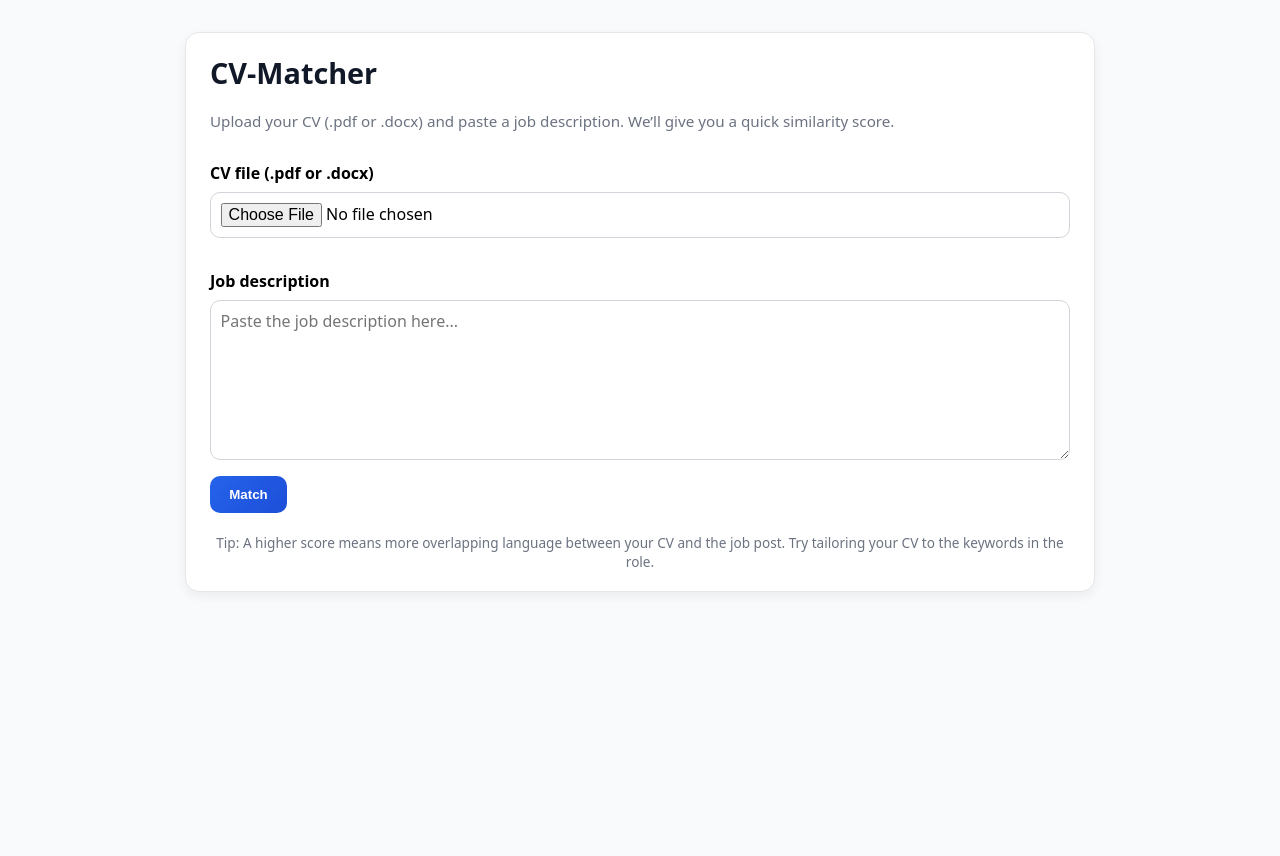
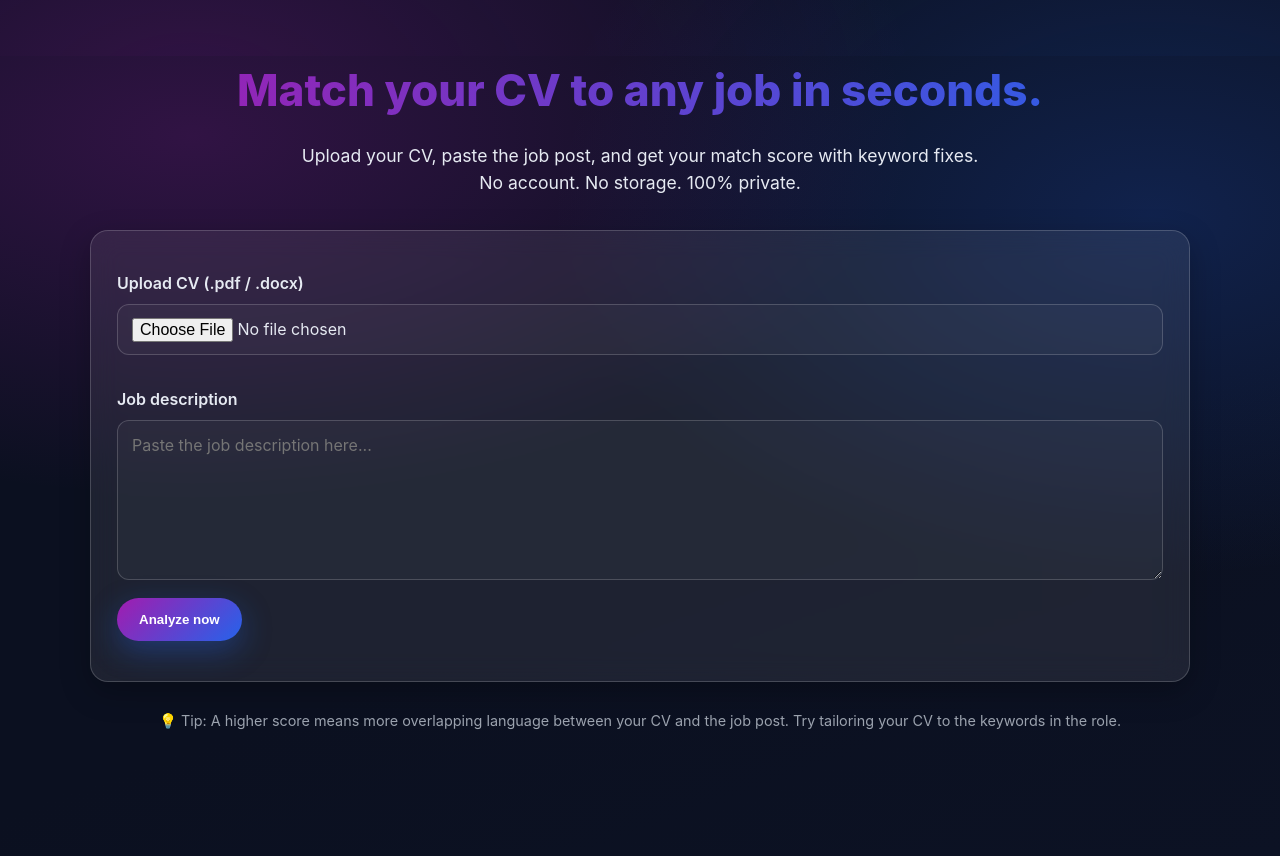
Before and after one commit to ikramch23/cv-matcher, a Django app: page / in a window 1280 px wide. Before the commit the page ends 592 px from the top, so only its background shows below. Run offline with Django 5.2, Linux system fonts and the light colour scheme.

Commit message:
Neon theme + hero

```diff
--- a/matcher/static/css/style.css
+++ b/matcher/static/css/style.css
@@ -1,108 +1,77 @@
-:root {
-    color-scheme: light dark;
-  }
+/* ===== CV-Matcher — Aurora Neon theme ===== */
+:root{
+  --bg-1:#0B1020; --txt:#E6EAF2; --muted:#9CA3AF;
+  --glass: rgba(255,255,255,.08); --glass-border: rgba(255,255,255,.18);
+  --brand-2:#A21CAF; --brand-3:#2563EB; --ok:#22D3EE; --shadow: 0 10px 30px rgba(37,99,235,.35);
+  --radius: 18px;
+}
 
-  body {
-    font-family: system-ui, -apple-system, Segoe UI, Roboto, sans-serif;
-    margin: 0;
-    padding: 2rem;
-    background: #f9fafb;
-  }
+html,body{
+  height:100%;
+  margin:0;
+  background:
+    radial-gradient(1200px 600px at 15% 10%, rgba(162,28,175,.25), transparent 60%),
+    radial-gradient(1000px 600px at 90% 20%, rgba(37,99,235,.22), transparent 60%),
+    linear-gradient(160deg, #0B1020 0%, #0B1020 60%, #0C1224 100%);
+  color:var(--txt);
+  font-family: Inter, system-ui, -apple-system, Segoe UI, Roboto, "Helvetica Neue", Arial;
+  line-height:1.55;
+}
 
-  .card {
-    max-width: 860px;
-    margin: 0 auto;
-    background: #fff;
-    border: 1px solid #e5e7eb;
-    border-radius: 14px;
-    padding: 1.25rem 1.5rem;
-    box-shadow: 0 4px 12px rgba(0,0,0,0.06);
-  }
+.container{ width:min(1100px,92vw); margin: 56px auto; }
 
-  h1 {
-    margin-top: 0;
-    font-size: 1.8rem;
-    font-weight: 700;
-    color: #111827;
-  }
+/* Hero */
+.hero{ text-align:center; margin-bottom:34px; }
+.hero h1{
+  font-size: clamp(28px, 5vw, 44px);
+  font-weight: 800;
+  background: linear-gradient(90deg,var(--brand-2),var(--brand-3));
+  -webkit-background-clip: text;
+  -webkit-text-fill-color: transparent;
+  margin:0 0 12px;
+}
+.tagline{ font-size:1.1rem; color:var(--txt); }
 
-  label {
-    font-weight: 600;
-    display: block;
-    margin: 1rem 0 .5rem;
-  }
+/* Card */
+.card{
+  background: var(--glass);
+  border: 1px solid var(--glass-border);
+  border-radius: var(--radius);
+  backdrop-filter: blur(14px);
+  -webkit-backdrop-filter: blur(14px);
+  padding: 24px 26px;
+  box-shadow: 0 10px 30px rgba(0,0,0,.25);
+}
 
-  input[type="file"],
-  textarea {
-    width: 100%;
-    font: inherit;
-    border-radius: 10px;
-    border: 1px solid #d1d5db;
-    padding: 0.6rem;
-  }
+label{ font-weight:600; display:block; margin: 16px 0 8px; }
+input[type="file"], textarea{
+  width:100%; font:inherit; color:var(--txt);
+  border-radius: 12px; padding: 12px 14px;
+  background: rgba(255,255,255,.03);
+  border:1px solid var(--glass-border);
+}
+textarea{ min-height: 160px; resize: vertical; }
+.row{ display:grid; gap:16px; }
 
-  textarea {
-    min-height: 160px;
-    resize: vertical;
-  }
+.btn{
+  margin-top: 18px; display:inline-block; border:0; cursor:pointer;
+  padding: 14px 22px; font-weight:700; color:white; border-radius:999px;
+  background: linear-gradient(135deg, var(--brand-2), var(--brand-3));
+  box-shadow: var(--shadow);
+  transition: transform .15s ease, box-shadow .15s ease;
+}
+.btn:hover{ transform: translateY(-1px) scale(1.01); }
 
-  .row {
-    display: grid;
-    gap: 1rem;
-    grid-template-columns: 1fr;
-  }
+.result{
+  margin-top: 22px; padding: 18px 20px; border-radius: 14px;
+  background: rgba(255,255,255,.05); border:1px solid rgba(255,255,255,.12);
+}
+.result h2{ margin-top:0; font-size:1.4rem; }
 
-  .btn {
-    margin-top: 1rem;
-    display: inline-block;
-    padding: 0.7rem 1.2rem;
-    border-radius: 10px;
-    border: 0;
-    background: linear-gradient(135deg, #2563eb, #1d4ed8);
-    color: white;
-    font-weight: 600;
-    cursor: pointer;
-    transition: transform 0.15s ease, box-shadow 0.15s ease;
-  }
+progress{ width:100%; height:14px; border-radius: 999px; overflow:hidden; }
+progress::-webkit-progress-bar{ background: rgba(255,255,255,.12); border-radius: 999px; }
+progress::-webkit-progress-value{
+  background: linear-gradient(90deg, var(--brand-2), var(--brand-3));
+}
 
-  .btn:hover {
-    transform: translateY(-2px);
-    box-shadow: 0 6px 16px rgba(37,99,235,0.3);
-  }
-
-  .muted {
-    color: #6b7280;
-    font-size: 0.95rem;
-  }
-
-  .result {
-    margin-top: 1.25rem;
-    padding: 0.9rem 1rem;
-    border-radius: 12px;
-    background: #f3f4f6;
-    border: 1px solid #e5e7eb;
-  }
-
-  progress {
-    width: 100%;
-    height: 14px;
-    border-radius: 8px;
-    overflow: hidden;
-  }
-
-  progress::-webkit-progress-bar {
-    background-color: #e5e7eb;
-    border-radius: 8px;
-  }
-
-  progress::-webkit-progress-value {
-    background-color: #2563eb;
-    border-radius: 8px;
-  }
-
-  footer {
-    margin-top: 1.25rem;
-    font-size: 0.85rem;
-    color: #6b7280;
-    text-align: center;
-  }
+footer{ margin-top: 28px; font-size:.9rem; color: var(--muted); text-align:center; }
--- a/matcher/templates/home.html
+++ b/matcher/templates/home.html
@@ -4,24 +4,29 @@
   <meta charset="utf-8" />
   <meta name="viewport" content="width=device-width, initial-scale=1" />
   <title>CV-Matcher</title>
-  <!-- External CSS -->
-  <link rel="stylesheet" href="{% static 'css/style.css' %}?v=1">
-  <!-- External JS -->
-  <script defer src="{% static 'js/app.js' %}?v=1"></script>
+
+  <!-- Neon CSS + JS -->
+  <link rel="stylesheet" href="{% static 'css/style.css' %}?v=200">
+  <script defer src="{% static 'js/app.js' %}?v=200"></script>
 </head>
 <body>
+  <div class="container">
+    <!-- Hero Section -->
+    <header class="hero">
+      <h1>Match your CV to any job in seconds.</h1>
+      <p class="tagline">
+        Upload your CV, paste the job post, and get your match score with keyword fixes.<br>
+        <span class="muted">No account. No storage. 100% private.</span>
+      </p>
+    </header>
+
+    <!-- Main Card -->
     <div class="card">
-    <h1>CV-Matcher</h1>
-    <p class="muted">
-      Upload your CV (.pdf or .docx) and paste a job description.
-      We’ll give you a quick similarity score.
-    </p>
-
       <form method="post" enctype="multipart/form-data">
         {% csrf_token %}
         <div class="row">
           <div>
-          <label for="cv">CV file (.pdf or .docx)</label>
+            <label for="cv">Upload CV (.pdf / .docx)</label>
             <input id="cv" name="cv" type="file" accept=".pdf,.docx,.txt" required />
           </div>
           <div>
@@ -29,20 +34,22 @@
             <textarea id="jd" name="jd" placeholder="Paste the job description here..." required>{{ jd_text|default_if_none:"" }}</textarea>
           </div>
         </div>
-      <button class="btn" type="submit">Match</button>
+        <button class="btn" type="submit">Analyze now</button>
       </form>
 
       {% if had_input %}
         <div class="result">
+          <h2>Results</h2>
           <p><strong>Similarity score:</strong> {{ score }} / 100</p>
           <progress value="{{ score }}" max="100"></progress>
           {% if cv_name %}<p class="muted">File: {{ cv_name }}</p>{% endif %}
         </div>
       {% endif %}
+    </div>
 
     <footer>
-      Tip: A higher score means more overlapping language between your CV and the job post.
-      Try tailoring your CV to the keywords in the role.
+      <p>💡 Tip: A higher score means more overlapping language between your CV and the job post.
+      Try tailoring your CV to the keywords in the role.</p>
     </footer>
   </div>
 </body>
```
Lines whose indentation alone changed are shown as unchanged.
